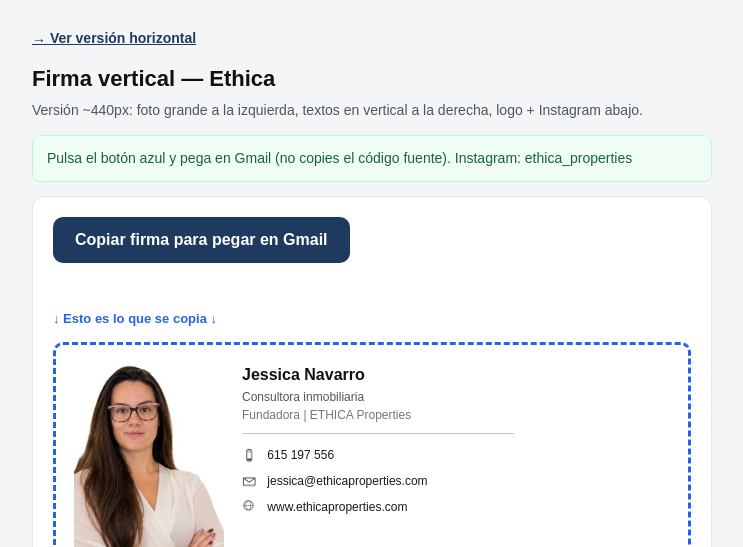
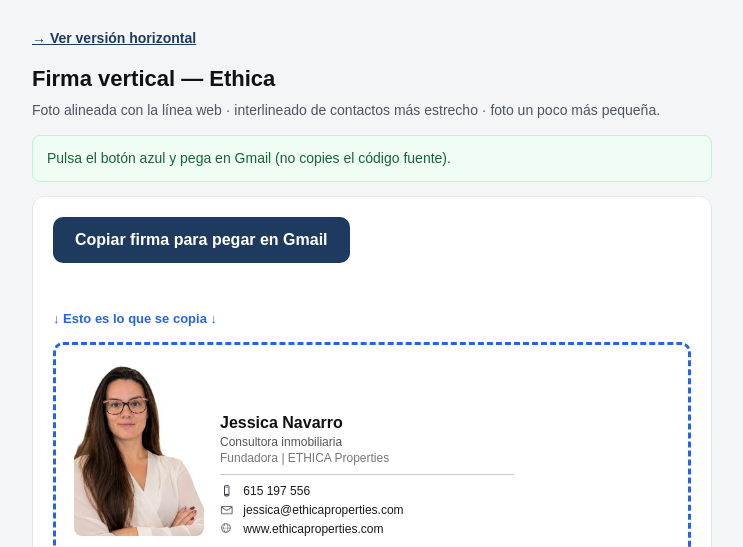
Before and after one commit to pedrofdezb/analyst2, a plain HTML site: page COPIAR-FIRMA-GMAIL-VERTICAL.html in a window 1280 px wide. Shown: the top 547 px of the page, without its empty margins (268-1011 px from the left). Drawn offline with Linux system fonts and the light colour scheme.

Commit message:
Vertical: alinear foto con línea web, foto menor e interlineado contactos más estrecho

```diff
--- a/COPIAR-FIRMA-GMAIL-VERTICAL.html
+++ b/COPIAR-FIRMA-GMAIL-VERTICAL.html
@@ -26,8 +26,8 @@
 <div class="wrap">
   <p class="nav"><a href="https://htmlpreview.github.io/?https://raw.githubusercontent.com/pedrofdezb/analyst2/main/COPIAR-FIRMA-GMAIL.html">→ Ver versión horizontal</a></p>
   <h1>Firma vertical — Ethica</h1>
-  <p style="margin-top:0;">Versión ~440px: foto grande a la izquierda, textos en vertical a la derecha, logo + Instagram abajo.</p>
-  <div class="okbox">Pulsa el botón azul y pega en Gmail (no copies el código fuente). Instagram: ethica_properties</div>
+  <p style="margin-top:0;">Foto alineada con la línea web · interlineado de contactos más estrecho · foto un poco más pequeña.</p>
+  <div class="okbox">Pulsa el botón azul y pega en Gmail (no copies el código fuente).</div>
   <div class="card">
     <button type="button" class="btn" id="btn" onclick="copiar()">Copiar firma para pegar en Gmail</button>
     <p id="status"></p>
@@ -37,24 +37,24 @@
     <td style="padding:0;">
       <table cellpadding="0" cellspacing="0" border="0" role="presentation" style="border-collapse:collapse;width:100%;">
         <tr>
-          <!-- Foto grande izquierda -->
-          <td style="padding:0 18px 0 0;vertical-align:top;width:150px;">
-            <img src="https://cdn.jsdelivr.net/gh/pedrofdezb/analyst2@main/hosting/foto-portrait.jpg" width="150" height="200" alt="Jessica Navarro" style="display:block;width:150px;height:200px;border:0;outline:none;border-radius:8px;object-fit:cover;" />
+          <!-- Foto izquierda, alineada abajo con la línea web -->
+          <td style="padding:0 16px 0 0;vertical-align:bottom;width:130px;">
+            <img src="https://cdn.jsdelivr.net/gh/pedrofdezb/analyst2@main/hosting/foto-portrait.jpg" width="130" height="173" alt="Jessica Navarro" style="display:block;width:130px;height:173px;border:0;outline:none;border-radius:8px;" />
           </td>
-          <!-- Bloques de texto en vertical -->
-          <td style="padding:0;vertical-align:top;">
+          <!-- Textos a la derecha, anclados abajo para alinear con la foto -->
+          <td style="padding:0;vertical-align:bottom;">
             <table cellpadding="0" cellspacing="0" border="0" role="presentation" style="border-collapse:collapse;width:100%;">
               <tr>
-                <td style="padding:2px 0 10px 0;">
+                <td style="padding:0 0 8px 0;">
                   <table cellpadding="0" cellspacing="0" border="0" role="presentation" style="border-collapse:collapse;">
-                    <tr><td style="padding:0 0 4px 0;font-family:Arial,Helvetica,sans-serif;font-size:16px;font-weight:700;line-height:1.25;color:#111111;">Jessica Navarro</td></tr>
-                    <tr><td style="padding:0 0 2px 0;font-family:Arial,Helvetica,sans-serif;font-size:12px;line-height:1.35;color:#555555;">Consultora inmobiliaria</td></tr>
-                    <tr><td style="padding:0;font-family:Arial,Helvetica,sans-serif;font-size:12px;line-height:1.35;color:#777777;">Fundadora | ETHICA Properties</td></tr>
+                    <tr><td style="padding:0 0 3px 0;font-family:Arial,Helvetica,sans-serif;font-size:16px;font-weight:700;line-height:1.2;color:#111111;">Jessica Navarro</td></tr>
+                    <tr><td style="padding:0 0 1px 0;font-family:Arial,Helvetica,sans-serif;font-size:12px;line-height:1.25;color:#555555;">Consultora inmobiliaria</td></tr>
+                    <tr><td style="padding:0;font-family:Arial,Helvetica,sans-serif;font-size:12px;line-height:1.25;color:#777777;">Fundadora | ETHICA Properties</td></tr>
                   </table>
                 </td>
               </tr>
               <tr>
-                <td style="padding:0 0 12px 0;">
+                <td style="padding:0 0 8px 0;">
                   <table cellpadding="0" cellspacing="0" border="0" role="presentation" width="100%" style="border-collapse:collapse;width:100%;"><tr><td style="height:1px;line-height:1px;font-size:0;background-color:#c5c9d0;">&nbsp;</td></tr></table>
                 </td>
               </tr>
@@ -62,25 +62,25 @@
                 <td style="padding:0;">
                   <table cellpadding="0" cellspacing="0" border="0" role="presentation" style="border-collapse:collapse;">
                     <tr>
-                      <td style="padding:0 0 9px 0;font-family:Arial,Helvetica,sans-serif;font-size:12px;line-height:16px;">
+                      <td style="padding:0 0 4px 0;font-family:Arial,Helvetica,sans-serif;font-size:12px;line-height:14px;">
                         <a href="tel:+34615197556" style="color:#1a1a1a;text-decoration:none;">
-                          <img src="https://cdn.jsdelivr.net/gh/pedrofdezb/analyst2@main/hosting/icon-phone.png" width="14" height="14" alt="" style="display:inline-block;border:0;vertical-align:middle;margin-right:8px;" />
+                          <img src="https://cdn.jsdelivr.net/gh/pedrofdezb/analyst2@main/hosting/icon-phone.png" width="13" height="13" alt="" style="display:inline-block;border:0;vertical-align:middle;margin-right:7px;" />
                           <span style="vertical-align:middle;">615 197 556</span>
                         </a>
                       </td>
                     </tr>
                     <tr>
-                      <td style="padding:0 0 9px 0;font-family:Arial,Helvetica,sans-serif;font-size:12px;line-height:16px;">
+                      <td style="padding:0 0 4px 0;font-family:Arial,Helvetica,sans-serif;font-size:12px;line-height:14px;">
                         <a href="mailto:jessica@ethicaproperties.com" style="color:#1a1a1a;text-decoration:none;">
-                          <img src="https://cdn.jsdelivr.net/gh/pedrofdezb/analyst2@main/hosting/icon-email.png" width="14" height="14" alt="" style="display:inline-block;border:0;vertical-align:middle;margin-right:8px;" />
+                          <img src="https://cdn.jsdelivr.net/gh/pedrofdezb/analyst2@main/hosting/icon-email.png" width="13" height="13" alt="" style="display:inline-block;border:0;vertical-align:middle;margin-right:7px;" />
                           <span style="vertical-align:middle;">jessica@ethicaproperties.com</span>
                         </a>
                       </td>
                     </tr>
                     <tr>
-                      <td style="padding:0;font-family:Arial,Helvetica,sans-serif;font-size:12px;line-height:16px;">
+                      <td style="padding:0;font-family:Arial,Helvetica,sans-serif;font-size:12px;line-height:14px;">
                         <a href="https://www.ethicaproperties.com" style="color:#1a1a1a;text-decoration:none;">
-                          <img src="https://cdn.jsdelivr.net/gh/pedrofdezb/analyst2@main/hosting/icon-web.png" width="14" height="14" alt="" style="display:inline-block;border:0;vertical-align:middle;margin-right:8px;" />
+                          <img src="https://cdn.jsdelivr.net/gh/pedrofdezb/analyst2@main/hosting/icon-web.png" width="13" height="13" alt="" style="display:inline-block;border:0;vertical-align:middle;margin-right:7px;" />
                           <span style="vertical-align:middle;">www.ethicaproperties.com</span>
                         </a>
                       </td>
@@ -95,7 +95,7 @@
     </td>
   </tr>
   <tr>
-    <td style="padding:16px 0 4px 0;">
+    <td style="padding:14px 0 4px 0;">
       <table cellpadding="0" cellspacing="0" border="0" role="presentation" width="100%" style="border-collapse:collapse;width:100%;"><tr><td style="height:1px;line-height:1px;font-size:0;background-color:#c5c9d0;">&nbsp;</td></tr></table>
     </td>
   </tr>
```
Also changed, not shown: firma-final-vertical.html (+17 -17 lines).
